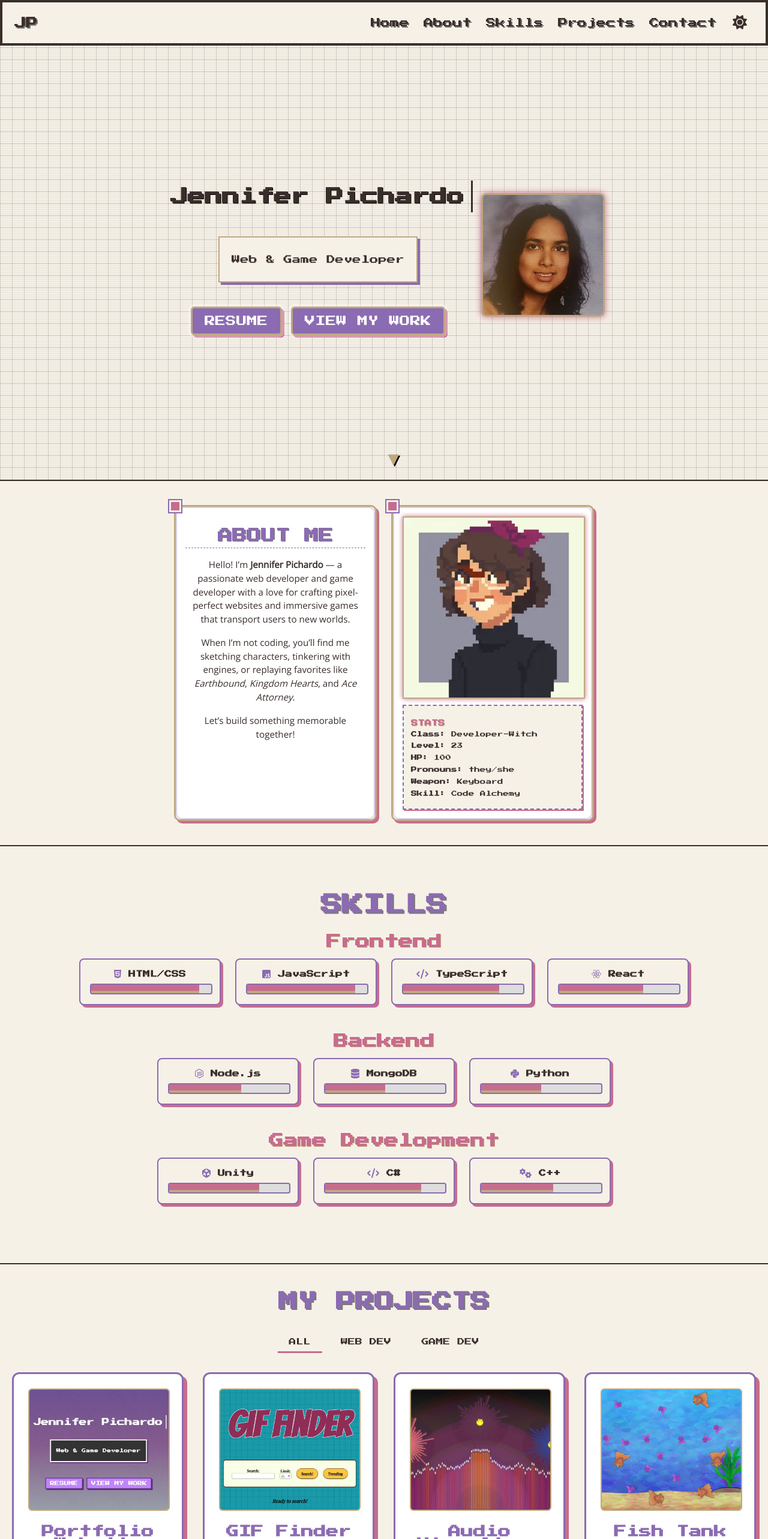
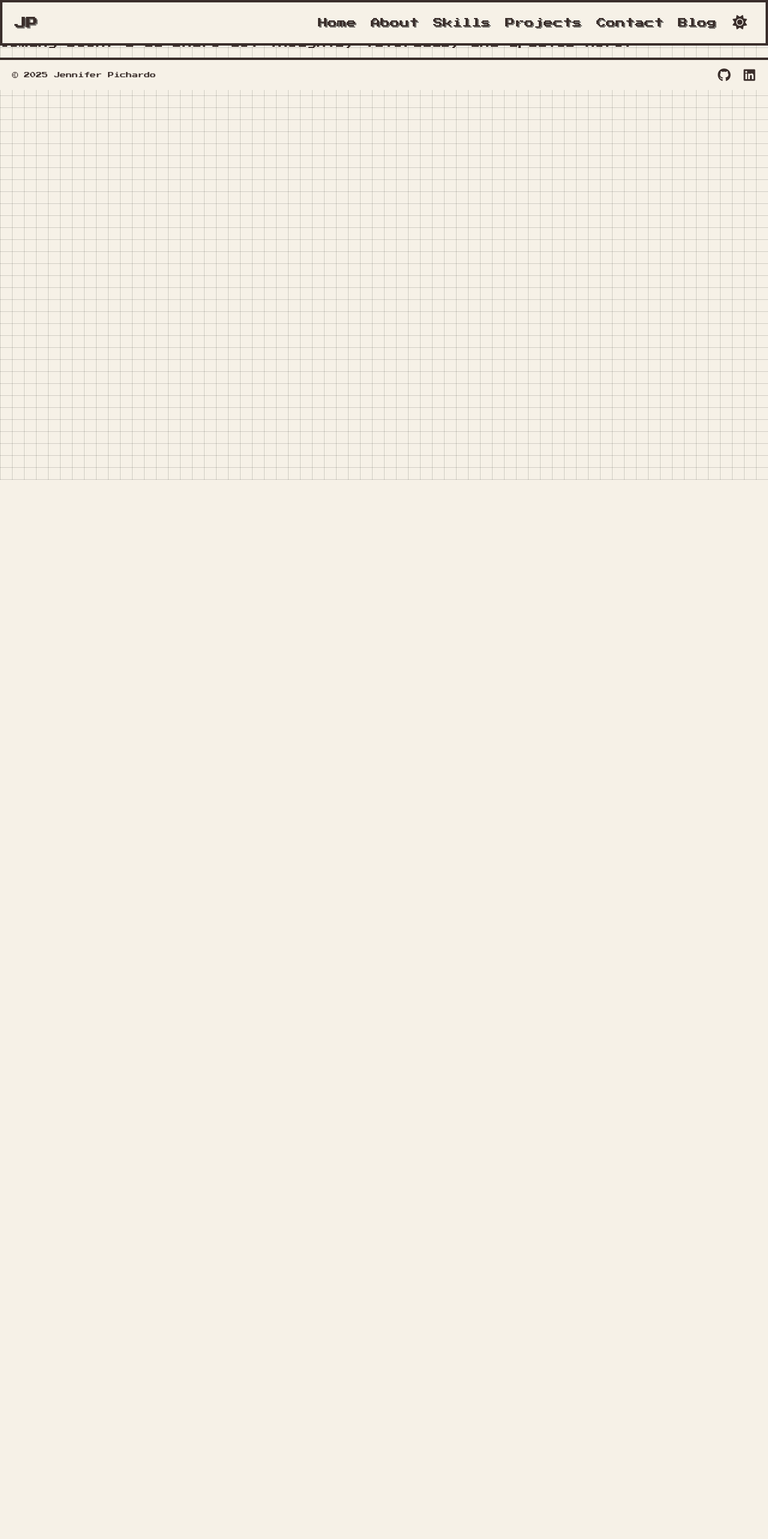
Before and after one commit to strawbunnyexe/strawbunnyexe.github.io, a React (Vite) app: page /blog in a window 1280 px wide. Shown: the top 2566 px of the page at 60% size. After the commit the page ends 820 px from the top, so only its background shows below. Built offline with nearby package versions, Linux system fonts and the light colour scheme.

Commit message:
Blog and 404 test

```diff
--- a/package.json
+++ b/package.json
@@ -1,5 +1,6 @@
 {
   "name": "strawbunnyexe.github.io",
+  "homepage": "jenniferpichardo.com",
   "private": true,
   "version": "0.0.0",
   "type": "module",
@@ -8,6 +9,7 @@
     "build": "vite build",
     "lint": "eslint .",
     "preview": "vite preview",
+    "predeploy": "vite build",
     "deploy": "vite build && gh-pages -d dist"
   },
   "dependencies": {
@@ -18,7 +20,8 @@
     "framer-motion": "^12.19.1",
     "react": "^18.3.1",
     "react-dom": "^18.3.1",
-    "react-icons": "^5.4.0"
+    "react-icons": "^5.4.0",
+    "react-router-dom": "^7.6.3"
   },
   "devDependencies": {
     "@eslint/js": "^9.15.0",
--- a/src/App.jsx
+++ b/src/App.jsx
@@ -1,5 +1,5 @@
 import React, { useState, useEffect } from 'react';
-
+import { BrowserRouter as Router, Routes, Route } from 'react-router-dom';
 import Header from './components/Header.jsx';
 import Hero from './components/Hero.jsx';
 import About from './components/About.jsx';
@@ -7,6 +7,8 @@ import Skills from './components/Skills.jsx';
 import Projects from './components/Projects.jsx';
 import Contact from './components/Contact.jsx';
 import Footer from './components/Footer.jsx';
+import Blog from './components/Blog';
+import NotFound from './components/NotFound';
 
 import '@fortawesome/fontawesome-free/css/all.min.css';
 
@@ -29,15 +31,17 @@ function App() {
   };
 
   return (
+    <Router>
     <div className="App">
       <Header theme={theme} toggleTheme={toggleTheme} />
-      <Hero />
-      <About />
-      <Skills />
-      <Projects />
-      <Contact />
+      <Routes>
+        <Route path="/" element={<><Hero /><About /><Skills /><Projects /><Contact /></>} />
+        <Route path="/blog" element={<Blog />} />
+        <Route path="*" element={<NotFound />} />
+      </Routes>
       <Footer />
     </div>
+  </Router>
   );
 }
 
--- /dev/null
+++ b/src/components/Blog.jsx
@@ -0,0 +1,12 @@
+import React from 'react';
+
+const Blog = () => {
+  return (
+    <section className="blog-page">
+      <h2>My Blog</h2>
+      <p>Coming soon! I’ll share dev thoughts, tutorials, and updates here.</p>
+    </section>
+  );
+};
+
+export default Blog;
--- a/src/components/Header.jsx
+++ b/src/components/Header.jsx
@@ -1,4 +1,5 @@
 import React, { useState, useEffect } from "react";
+import { Link } from 'react-router-dom';
 import { FontAwesomeIcon } from '@fortawesome/react-fontawesome';
 import { faMoon, faSun } from '@fortawesome/free-solid-svg-icons';
 import { motion, AnimatePresence } from 'framer-motion';
@@ -43,6 +44,7 @@ const Header = ({ theme, toggleTheme }) => {
             <li><a href="#skills" onClick={() => setIsMenuOpen(false)}>Skills</a></li>
             <li><a href="#projects" onClick={() => setIsMenuOpen(false)}>Projects</a></li>
             <li><a href="#contact" onClick={() => setIsMenuOpen(false)}>Contact</a></li>
+            <li><Link to="/blog" onClick={() => setIsMenuOpen(false)}>Blog</Link></li>
           </ul>
 
           {/* Theme Toggle Button */}
--- /dev/null
+++ b/src/components/NotFound.jsx
@@ -0,0 +1,13 @@
+import React from 'react';
+
+const NotFound = () => {
+  return (
+    <section className="not-found">
+      <h2>404 - Page Not Found</h2>
+      <p>Oops! Looks like you're lost in the pixel void.</p>
+      <a href="/" className="back-home">Back to Home</a>
+    </section>
+  );
+};
+
+export default NotFound;
```
Also changed, not shown: 2 other files (tests, documents, lock files or other folders).
